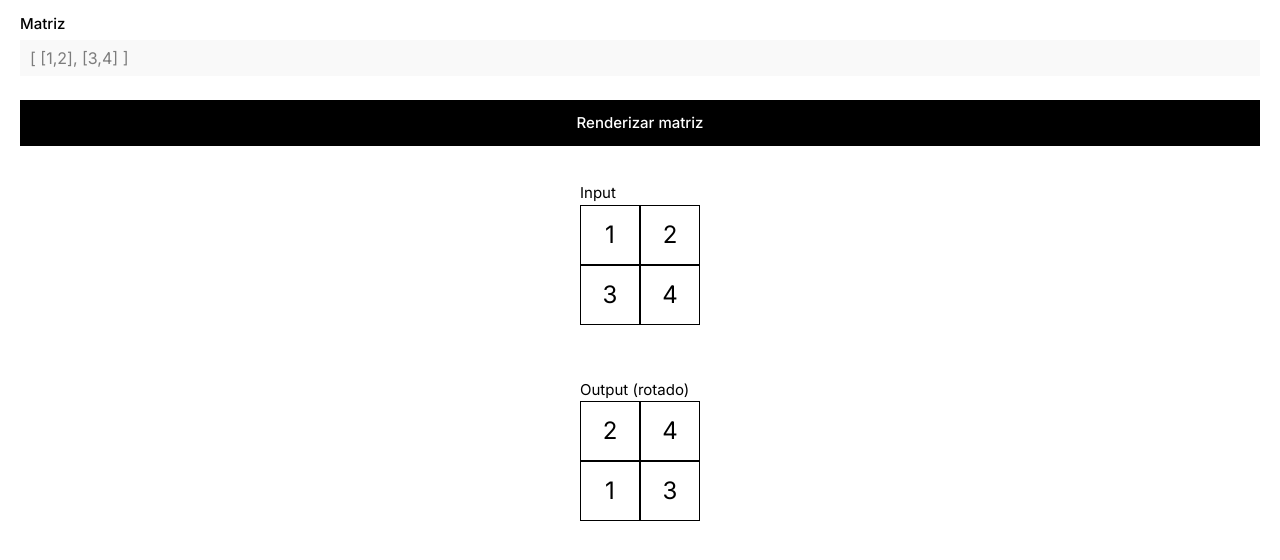
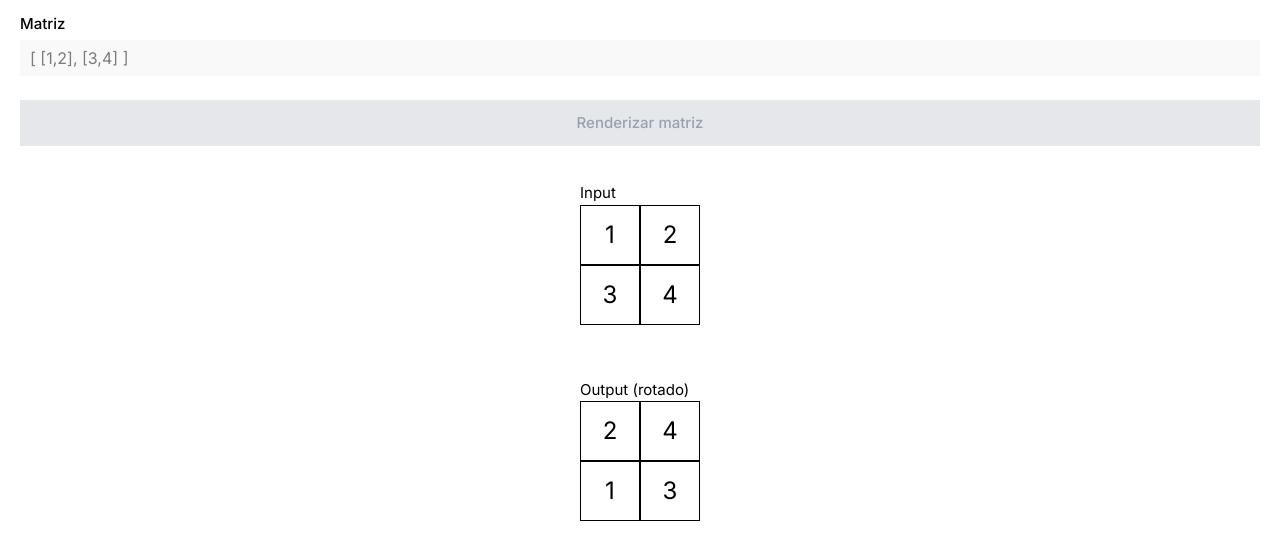
Before and after one commit to br1gonzales/reto-tecnico, a Next.js app: page / in a window 1280 px wide. Shown: the top 560 px of the page. Built offline with nearby package versions, Linux system fonts and the light colour scheme.

Commit message:
style disabled form, check if matriz is empty

```diff
--- a/app/components/rotate-matriz-form.tsx
+++ b/app/components/rotate-matriz-form.tsx
@@ -24,7 +24,7 @@ export default function RotateMatrizForm({ setMatriz }: RotateMatrizFormProps) {
     return (
         <form onSubmit={handleSubmit(onSubmit)} className="w-full flex flex-col space-y-[24px]">
             <TextInput register={register} label="Matriz" name="matriz" placeholder="[ [1,2], [3,4] ]" error={errors["matriz"]?.message} />
-            <button disabled={!isValid} className="p-4 w-full p-[10px_0] text-white text-[15px] border-[2px] border-black font-medium bg-black hover:bg-white hover:border-black transition duration-100 hover:cursor-pointer hover:text-black">
+            <button disabled={!isValid} className="p-4 w-full p-[10px_0] text-white text-[15px] border-[2px] border-black font-medium bg-black hover:bg-white hover:border-black transition duration-100 hover:cursor-pointer hover:text-black disabled:bg-gray-200 disabled:text-gray-400 disabled:border-gray-200 disabled:cursor-not-allowed">
                 Renderizar matriz</button>
         </form>
     )
--- a/app/schemas.ts
+++ b/app/schemas.ts
@@ -5,7 +5,7 @@ export const rotateMatrizFormSchema = z.object({
         try {
             const matriz = JSON.parse(ctx.value)
             const unevenItem = matriz.find((array: number[]) => array.length !== matriz.length)
-            if (unevenItem !== undefined) {
+            if (matriz.length === 0 || unevenItem !== undefined) {
                 ctx.issues.push({
                     code: "custom",
                     message: "Por favor, ingrese un listado bidimensional.",
```
